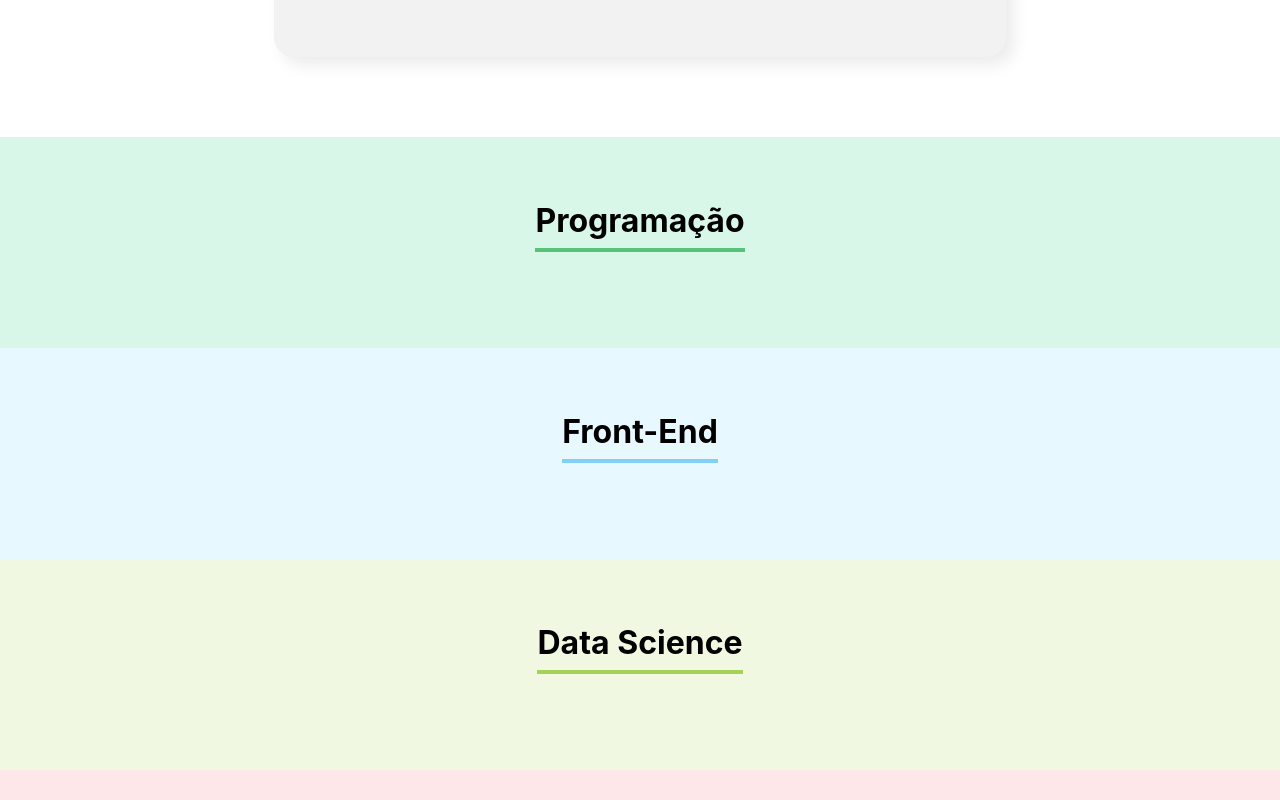
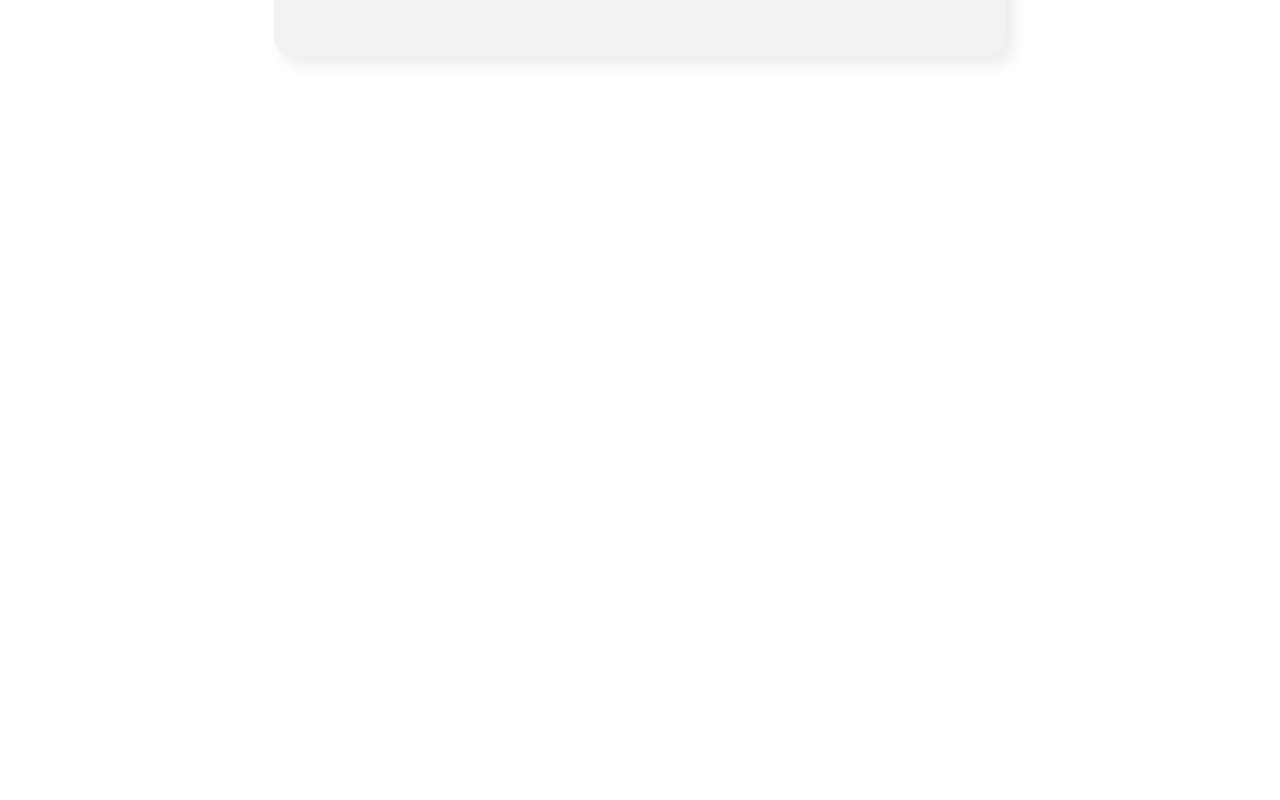
Before and after one commit to tenoriobn/organo-react, a React (Create React App) app: page / in a window 1280 px wide. Shown: the part 1340-2140 px from the top of the page. After the commit the page ends 1477 px from the top, so only its background shows below. Built offline with nearby package versions, Linux system fonts and the light colour scheme.

Commit message:
Escondendo times vazios e limpando os campos do formulário

```diff
--- a/src/componentes/Formulario/index.js
+++ b/src/componentes/Formulario/index.js
@@ -20,6 +20,11 @@ const Formulario = (props) => {
             imagem,
             time
         })
+
+        setNome('');
+        setCargo('');
+        setImagem('');
+        setTime('');
     }
 
     return (
--- a/src/componentes/Time/index.js
+++ b/src/componentes/Time/index.js
@@ -3,12 +3,13 @@ import './Time.css';
 
 const Time = (props) => {
     return (
-        <section className="time" style={{backgroundColor: props.corSecundaria}}>
+        (props.colaboradores.length > 0) ? <section className="time" style={{backgroundColor: props.corSecundaria}}>
             <h3 style={{borderColor: props.corPrimaria}}>{props.nome}</h3>
             <div className="colaboradores">
                 {props.colaboradores.map( colaborador => <Colaborador nome={colaborador.nome} cargo={colaborador.cargo} imagem={colaborador.imagem} />)}
             </div>
         </section>
+        : ''
     )
 }
 
```
